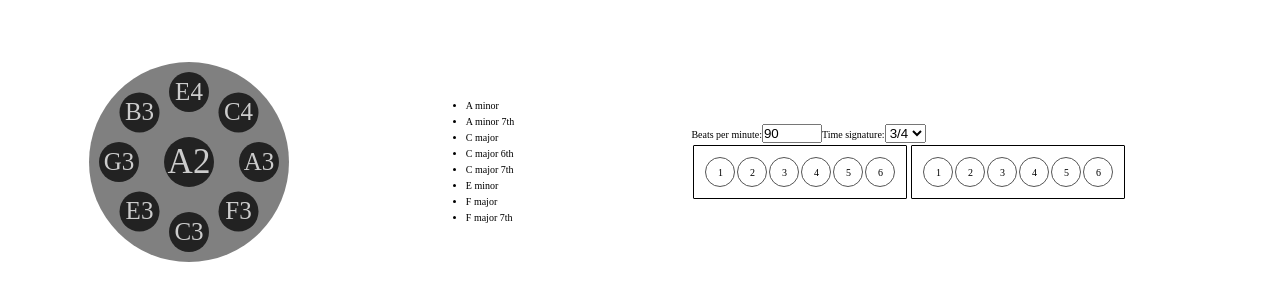
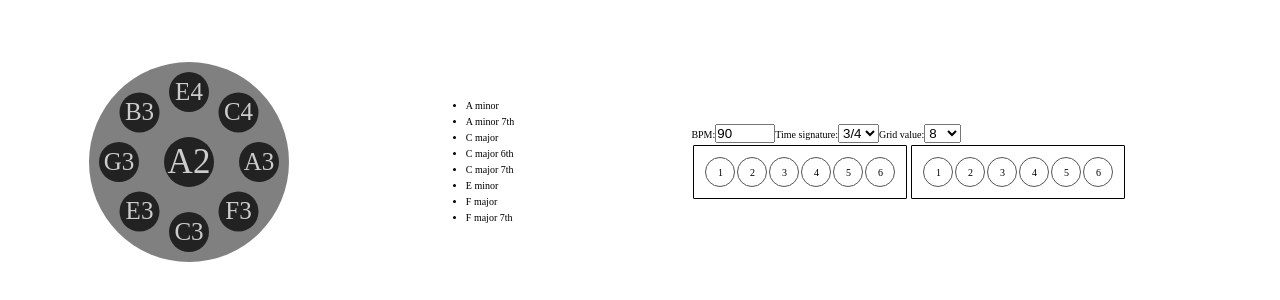
Before and after one commit to Moosees/ding-and-tones, a React (Create React App) app: page / in a window 1280 px wide. Shown: the part 238-538 px from the top of the page. Built offline with nearby package versions, Linux system fonts and the light colour scheme.

Commit message:
Add grid value to pattern controls

```diff
--- a/src/components/patternBar/PatternBar.jsx
+++ b/src/components/patternBar/PatternBar.jsx
@@ -1,9 +1,9 @@
 import React from 'react';
 import { Bar, Beat } from './patternBar.styles';
 
-const createBar = (timeSignature, gridSize) => {
+const createBar = (timeSignature, gridValue) => {
   const [beats, value] = timeSignature.split('/');
-  const totalBeats = beats * (gridSize / value);
+  const totalBeats = beats * (gridValue / value);
   const bar = [];
   for (let i = 0; i < totalBeats; ++i) {
     bar.push(<Beat key={i + 1}>{i + 1}</Beat>);
@@ -11,8 +11,8 @@ const createBar = (timeSignature, gridSize) => {
   return bar;
 };
 
-const PatternBar = ({ timeSignature, gridSize = 8 }) => {
-  return <Bar>{createBar(timeSignature, gridSize)}</Bar>;
+const PatternBar = ({ timeSignature, gridValue }) => {
+  return <Bar>{createBar(timeSignature, gridValue)}</Bar>;
 };
 
 export default PatternBar;
--- a/src/components/patternControls/PatternControls.jsx
+++ b/src/components/patternControls/PatternControls.jsx
@@ -1,9 +1,16 @@
 import React from 'react';
 
-const PatternControls = ({ bpm, setBpm, timeSignature, setTimeSignature }) => (
+const PatternControls = ({
+  bpm,
+  setBpm,
+  timeSignature,
+  setTimeSignature,
+  gridValue,
+  setGridValue
+}) => (
   <div>
     <label>
-      Beats per minute:
+      BPM:
       <input
         type="number"
         min="50"
@@ -22,6 +29,14 @@ const PatternControls = ({ bpm, setBpm, timeSignature, setTimeSignature }) => (
         <option value={'3/4'}>3/4</option>
       </select>
     </label>
+    <label>
+      Grid value:
+      <select value={gridValue} onChange={e => setGridValue(e.target.value)}>
+        <option value={4}>4</option>
+        <option value={8}>8</option>
+        <option value={16}>16</option>
+      </select>
+    </label>
   </div>
 );
 
--- a/src/components/patternView/PatternView.jsx
+++ b/src/components/patternView/PatternView.jsx
@@ -6,6 +6,7 @@ import { BarsContainer } from './PatternView.styles';
 const PatternView = () => {
   const [bpm, setBpm] = useState(90);
   const [timeSignature, setTimeSignature] = useState('3/4');
+  const [gridValue, setGridValue] = useState(8);
 
   return (
     <div>
@@ -14,10 +15,12 @@ const PatternView = () => {
         setBpm={setBpm}
         timeSignature={timeSignature}
         setTimeSignature={setTimeSignature}
+        gridValue={gridValue}
+        setGridValue={setGridValue}
       />
       <BarsContainer>
-        <PatternBar timeSignature={timeSignature} />
-        <PatternBar timeSignature={timeSignature} />
+        <PatternBar timeSignature={timeSignature} gridValue={gridValue} />
+        <PatternBar timeSignature={timeSignature} gridValue={gridValue} />
       </BarsContainer>
     </div>
   );
```
